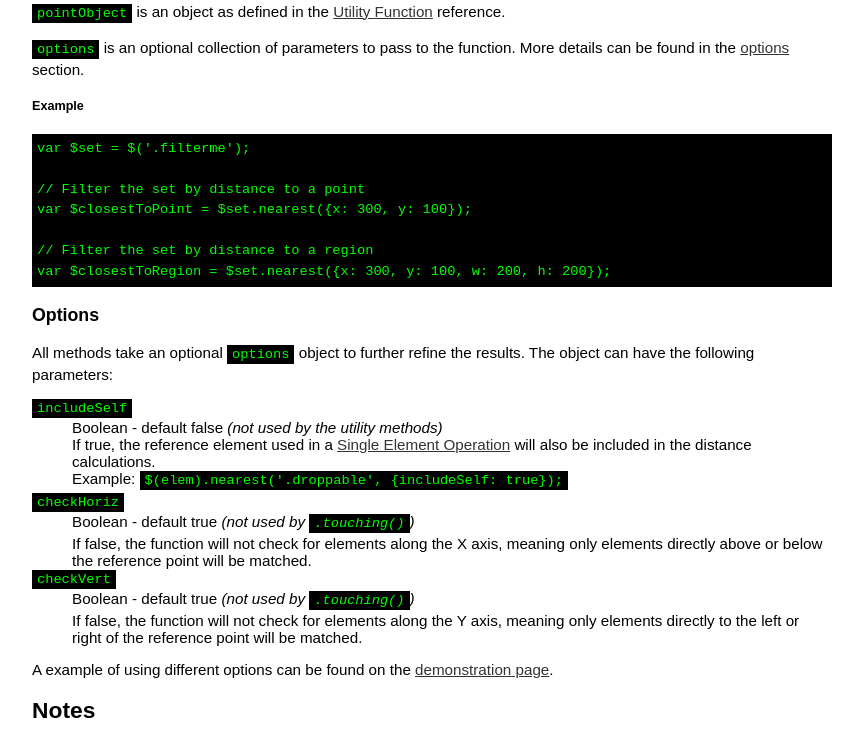
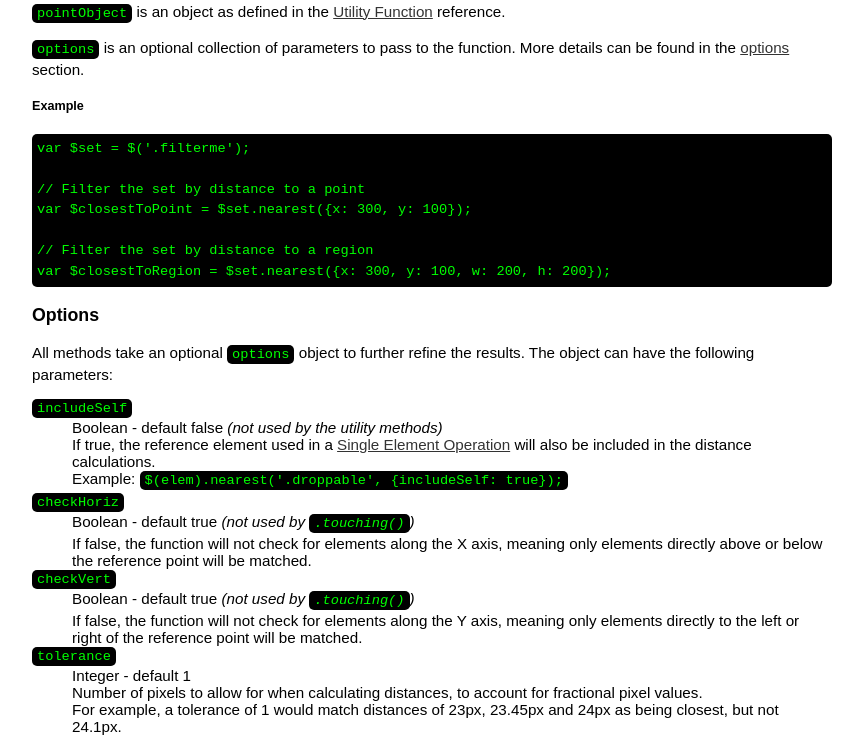
Before and after one commit to gilmoreorless/jquery-nearest, a plain HTML site: page index.html in a window 1280 px wide. Shown: the part 1774-2514 px from the top of the page, without its empty margins (208-1071 px from the left). Drawn offline with Linux system fonts and the light colour scheme.

Commit message:
Added tolerance option to documentation

```diff
--- a/index.html
+++ b/index.html
@@ -111,7 +111,7 @@ var $closestToPoint = $set.nearest({x: 300, y: 100});
 var $closestToRegion = $set.nearest({x: 300, y: 100, w: 200, h: 200});
 </code></pre>
 
-			<h3>Options</h3>
+			<h3 id="options">Options</h3>
 			<p>
 				All methods take an optional <code>options</code> object to further refine the results.
 				The object can have the following parameters:
@@ -132,6 +132,11 @@ var $closestToRegion = $set.nearest({x: 300, y: 100, w: 200, h: 200});
 				<dd class="type">Boolean - default true <em>(not used by <code>.touching()</code>)</em></dd>
 				<dd>If false, the function will not check for elements along the Y axis,
 					meaning only elements directly to the left or right of the reference point will be matched.</dd>
+
+				<dt><code>tolerance</code></dt>
+				<dd class="type">Integer - default 1</dd>
+				<dd>Number of pixels to allow for when calculating distances, to account for fractional pixel values.<br />
+					For example, a tolerance of 1 would match distances of 23px, 23.45px and 24px as being closest, but not 24.1px.</dd>
 			</dl>
 			<p>
 				A example of using different options can be found on the <a href="demo.html">demonstration page</a>.
--- a/main.css
+++ b/main.css
@@ -3,7 +3,7 @@
 body {font-family:Arial,Helvetica,sans-serif; font-size:95%;}
 h1 span {font-size:0.7em; font-weight:normal;}
 #wrapper {margin:10px auto; width:800px;}
-pre, code {background-color:#000; color:#0F0; font-family:'Courier New',monospace; font-size:0.9em; line-height:1.5em; margin:1em 0; padding:5px;}
+pre, code {background-color:#000; border-radius:5px; color:#0F0; font-family:'Courier New',monospace; font-size:0.9em; line-height:1.5em; margin:1em 0; padding:5px;}
 code {margin:0; padding:2px 5px;}
 pre code {font-size:1em; padding:0;}
 ul {margin:1em 0; padding:0 20px;}
```
